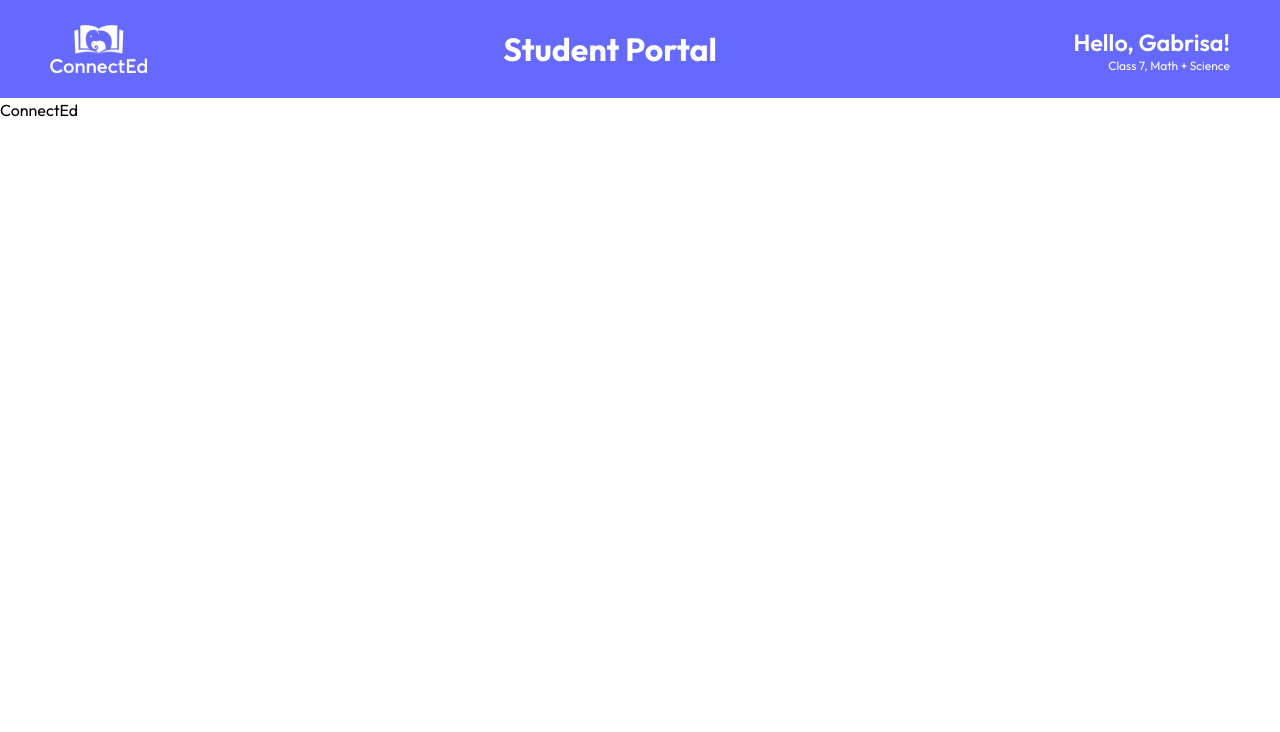
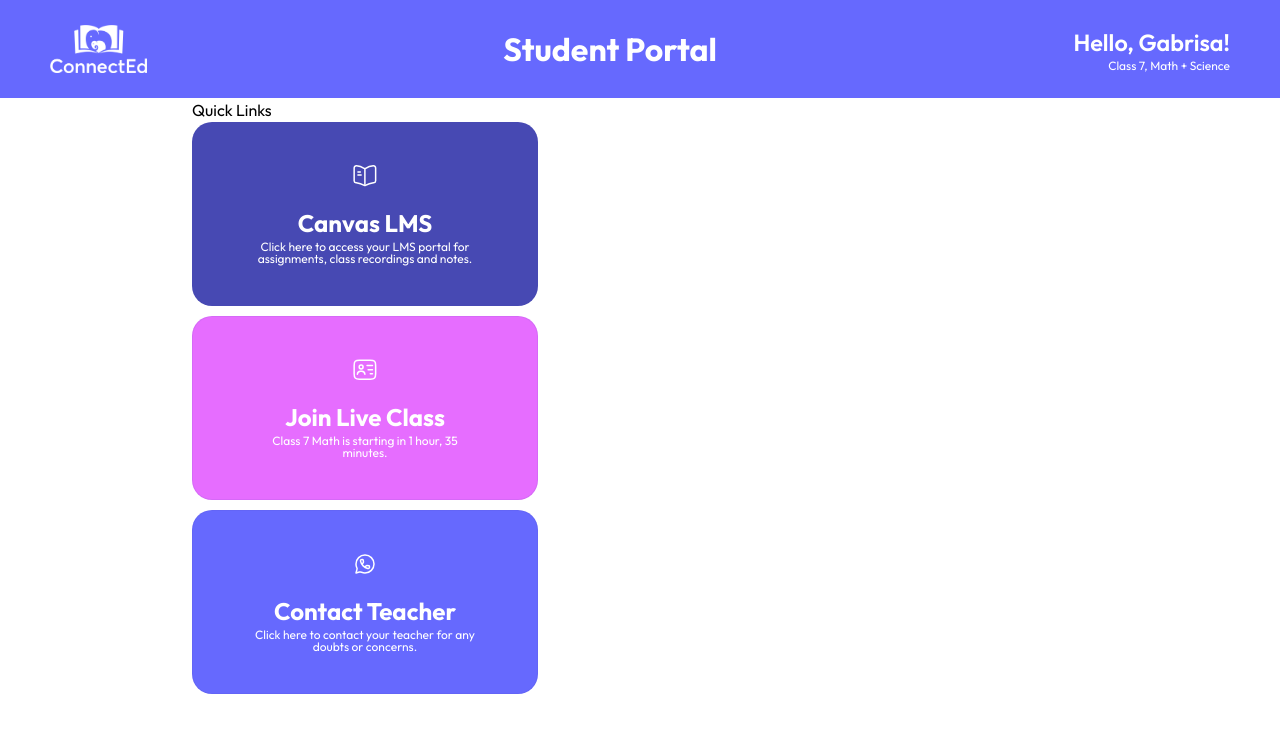
Before and after one commit to dilkhush-raj/connectEd, a Next.js app: page / in a window 1280 px wide. Shown: the top 732 px of the page. Built offline with nearby package versions, Linux system fonts and the light colour scheme.

Commit message:
feat: add Card and QuickLinkCard components

```diff
--- a/package.json
+++ b/package.json
@@ -9,9 +9,11 @@
     "lint": "next lint"
   },
   "dependencies": {
+    "clsx": "^2.1.1",
     "next": "15.0.1",
     "react": "19.0.0-rc-69d4b800-20241021",
-    "react-dom": "19.0.0-rc-69d4b800-20241021"
+    "react-dom": "19.0.0-rc-69d4b800-20241021",
+    "tailwind-merge": "^2.5.4"
   },
   "devDependencies": {
     "@types/node": "^20",
--- a/src/app/page.tsx
+++ b/src/app/page.tsx
@@ -1,7 +1,24 @@
+import QuickLinkCard from "@/components/quick-link-card";
+import {QUICK_LINKS} from "@/assets/data";
+
 export default function Home() {
   return (
     <main>
-      <h1>ConnectEd</h1>
+      <div className="mx-auto max-w-4xl">
+        <h2>Quick Links</h2>
+        <div className="flex flex-col gap-[10px]">
+          {QUICK_LINKS.map((link) => (
+            <QuickLinkCard
+              key={link?.id}
+              icon={link?.icon}
+              title={link?.title || ""}
+              description={link?.description || ""}
+              variant={link?.variant}
+              className="w-[346px]"
+            />
+          ))}
+        </div>
+      </div>
     </main>
   );
 }
--- /dev/null
+++ b/src/assets/data.tsx
@@ -0,0 +1,33 @@
+import {BookIcon, ContactIcon, WhatsAppIcon} from "./icons";
+
+export const QUICK_LINKS: Array<{
+  id: number;
+  icon?: React.ReactNode;
+  title: string;
+  description: string;
+  variant: "base" | "primary" | "secondary" | "tertiary";
+} | null> = [
+  {
+    id: 1,
+    icon: <>{BookIcon}</>,
+    title: "Canvas LMS",
+    description:
+      "Click here to access your LMS portal for assignments, class recordings and notes.",
+    variant: "tertiary",
+  },
+  {
+    id: 2,
+    icon: <>{ContactIcon}</>,
+    title: "Join Live Class",
+    description: "Class 7 Math is starting in 1 hour, 35 minutes.",
+    variant: "secondary",
+  },
+  {
+    id: 3,
+    icon: <>{WhatsAppIcon}</>,
+    title: "Contact Teacher",
+    description:
+      "Click here to contact your teacher for any doubts or concerns.",
+    variant: "primary",
+  },
+];
--- /dev/null
+++ b/src/assets/icons.tsx
@@ -0,0 +1,109 @@
+export const BookIcon = (
+  <svg
+    xmlns="http://www.w3.org/2000/svg"
+    width="26"
+    height="26"
+    viewBox="0 0 26 26"
+    fill="none"
+  >
+    <path
+      d="M23.6398 17.6385V4.92065C23.6398 3.65624 22.5867 2.71847 21.308 2.82383H21.2436C18.987 3.0135 15.5593 4.14093 13.6466 5.32105L13.4639 5.43695C13.1523 5.62662 12.6365 5.62662 12.3249 5.43695L12.0563 5.2789C10.1436 4.10932 6.72659 2.99242 4.47007 2.8133C3.19138 2.70793 2.14908 3.65624 2.14908 4.91012V17.6385C2.14908 18.6501 2.98722 19.5984 4.01877 19.7248L4.33038 19.767C6.66212 20.0725 10.2618 21.2316 12.3249 22.3379L12.3679 22.359C12.658 22.5171 13.1201 22.5171 13.3995 22.359C15.4626 21.2421 19.073 20.0725 21.4155 19.767L21.7701 19.7248C22.8016 19.5984 23.6398 18.6501 23.6398 17.6385Z"
+      stroke="currentColor"
+      strokeWidth="1.5"
+      strokeLinecap="round"
+      strokeLinejoin="round"
+    />
+    <path
+      d="M12.8944 5.78467V21.5898"
+      stroke="currentColor"
+      strokeWidth="1.5"
+      strokeLinecap="round"
+      strokeLinejoin="round"
+    />
+    <path
+      d="M8.32764 8.94574H5.90994"
+      stroke="currentColor"
+      strokeWidth="1.5"
+      strokeLinecap="round"
+      strokeLinejoin="round"
+    />
+    <path
+      d="M9.13355 12.1068H5.90994"
+      stroke="currentColor"
+      strokeWidth="1.5"
+      strokeLinecap="round"
+      strokeLinejoin="round"
+    />
+  </svg>
+);
+
+export const ContactIcon = (
+  <svg
+    xmlns="http://www.w3.org/2000/svg"
+    width="26"
+    height="26"
+    viewBox="0 0 26 26"
+    fill="none"
+  >
+    <path
+      d="M18.2671 22.1272H7.52175C3.22361 22.1272 2.14908 21.0735 2.14908 16.8588V8.4294C2.14908 4.21469 3.22361 3.16101 7.52175 3.16101H18.2671C22.5652 3.16101 23.6398 4.21469 23.6398 8.4294V16.8588C23.6398 21.0735 22.5652 22.1272 18.2671 22.1272Z"
+      stroke="currentColor"
+      strokeWidth="1.5"
+      strokeLinecap="round"
+      strokeLinejoin="round"
+    />
+    <path
+      d="M15.0435 8.42944H20.4162"
+      stroke="currentColor"
+      strokeWidth="1.5"
+      strokeLinecap="round"
+      strokeLinejoin="round"
+    />
+    <path
+      d="M16.118 12.6442H20.4161"
+      stroke="currentColor"
+      strokeWidth="1.5"
+      strokeLinecap="round"
+      strokeLinejoin="round"
+    />
+    <path
+      d="M18.2671 16.8588H20.4162"
+      stroke="currentColor"
+      strokeWidth="1.5"
+      strokeLinecap="round"
+      strokeLinejoin="round"
+    />
+    <path
+      d="M9.13354 11.896C10.2077 11.896 11.0784 11.0422 11.0784 9.98888C11.0784 8.93559 10.2077 8.08173 9.13354 8.08173C8.05939 8.08173 7.18863 8.93559 7.18863 9.98888C7.18863 11.0422 8.05939 11.896 9.13354 11.896Z"
+      stroke="currentColor"
+      strokeWidth="1.5"
+      strokeLinecap="round"
+      strokeLinejoin="round"
+    />
+    <path
+      d="M12.8944 17.2065C12.744 15.6787 11.5083 14.4775 9.9502 14.3405C9.41293 14.2879 8.86492 14.2879 8.3169 14.3405C6.75883 14.4881 5.52312 15.6787 5.37268 17.2065"
+      stroke="currentColor"
+      strokeWidth="1.5"
+      strokeLinecap="round"
+      strokeLinejoin="round"
+    />
+  </svg>
+);
+
+export const WhatsAppIcon = (
+  <svg
+    xmlns="http://www.w3.org/2000/svg"
+    width="26"
+    height="26"
+    viewBox="0 0 26 26"
+    fill="none"
+  >
+    <path
+      d="M9.9292 13.3393L10.7131 12.3664C11.0434 11.956 11.4511 11.5744 11.4844 11.0272C11.4916 10.8895 11.3944 10.2703 11.2009 9.031C11.1244 8.5441 10.669 8.5 10.2757 8.5C9.7627 8.5 9.5062 8.5 9.2515 8.617C8.9293 8.7637 8.599 9.1768 8.5261 9.5233C8.4685 9.7978 8.5117 9.9868 8.5972 10.3648C8.959 11.9695 9.8095 13.5544 11.1271 14.8729C12.4456 16.1905 14.0305 17.041 15.6361 17.4028C16.0141 17.4883 16.2022 17.5315 16.4767 17.4739C16.8232 17.4019 17.2363 17.0707 17.3839 16.7485C17.5 16.4938 17.5 16.2373 17.5 15.7243C17.5 15.3301 17.4559 14.8756 16.969 14.7991C15.7297 14.6047 15.1105 14.5084 14.9728 14.5156C14.4265 14.548 14.044 14.9566 13.6336 15.2869L12.6607 16.0699M13 22C17.9707 22 22 17.9707 22 13C22 8.0293 17.9707 4 13 4C8.0293 4 4 8.0293 4 13C4 14.2411 4.252 15.4237 4.7056 16.4992C4.9567 17.0932 5.0818 17.3902 5.098 17.6152C5.1133 17.8402 5.0467 18.0868 4.9144 18.5809L4 22L7.4191 21.0856C7.9132 20.9533 8.1598 20.8876 8.3848 20.902C8.6098 20.9182 8.9068 21.0433 9.5008 21.2944C10.6084 21.7609 11.7982 22.0008 13 22Z"
+      stroke="currentColor"
+      strokeWidth="1.5"
+      strokeLinecap="round"
+      strokeLinejoin="round"
+    />
+  </svg>
+);
--- /dev/null
+++ b/src/components/card.tsx
@@ -0,0 +1,29 @@
+import {cn} from "@/utils/cn";
+
+type CardProps = {
+  children: React.ReactNode;
+  variant?: "base" | "primary" | "secondary" | "tertiary";
+  className?: string;
+};
+
+export default function Card({
+  children,
+  variant = "base",
+  className,
+}: CardProps) {
+  const variantClasses = {
+    base: "bg-white",
+    primary:
+      "bg-primary text-white hover:bg-white hover:text-primary border border-[#4749b3]/10 transition-all duration-300",
+    secondary:
+      "bg-secondary text-white hover:bg-white hover:text-secondary border border-[#4749b3]/10 transition-all duration-300",
+    tertiary:
+      "bg-primary-dark text-white hover:bg-white hover:text-primary-dark border border-[#4749b3]/10 transition-all duration-300",
+  };
+
+  return (
+    <div className={cn("rounded-[20px]", variantClasses[variant], className)}>
+      {children}
+    </div>
+  );
+}
--- /dev/null
+++ b/src/components/quick-link-card.tsx
@@ -0,0 +1,32 @@
+import {cn} from "@/utils/cn";
+import Card from "./card";
+
+export default function QuickLinkCard({
+  icon,
+  title,
+  description,
+  variant,
+  className,
+}: {
+  icon: React.ReactNode;
+  title: string;
+  description: string;
+  variant?: "base" | "primary" | "secondary" | "tertiary";
+  className?: string;
+}) {
+  return (
+    <Card
+      variant={variant || "base"}
+      className={cn(
+        className,
+        "flex cursor-pointer flex-col items-center justify-center px-[61px] py-[40px]"
+      )}
+    >
+      {icon}
+      <h2 className="mt-[16px] text-center text-2xl font-bold leading-normal">
+        {title}
+      </h2>
+      <p className="text-center text-xs font-normal leading-3">{description}</p>
+    </Card>
+  );
+}
--- /dev/null
+++ b/src/utils/cn.ts
@@ -0,0 +1,6 @@
+import {clsx} from "clsx";
+import {twMerge} from "tailwind-merge";
+
+export function cn(...inputs: (string | undefined)[]) {
+  return twMerge(clsx(inputs));
+}
```
Also changed, not shown: 1 other file (tests, documents, lock files or other folders).
